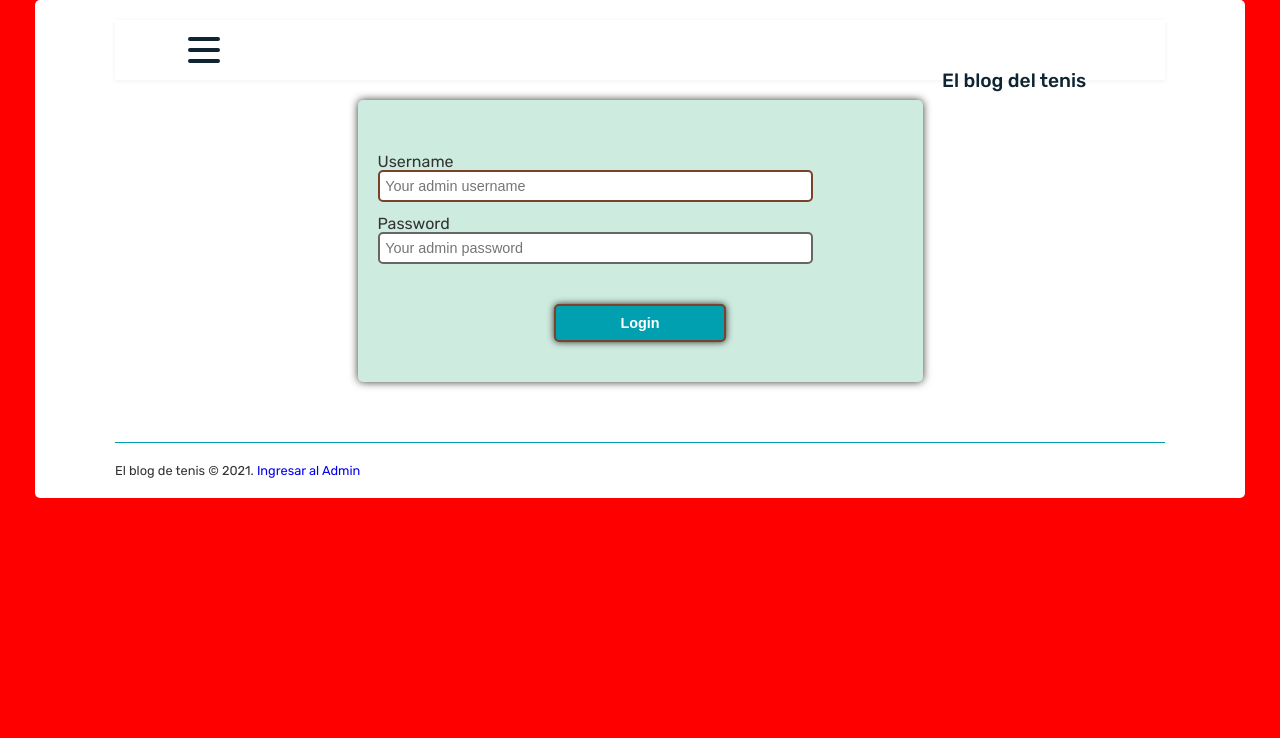
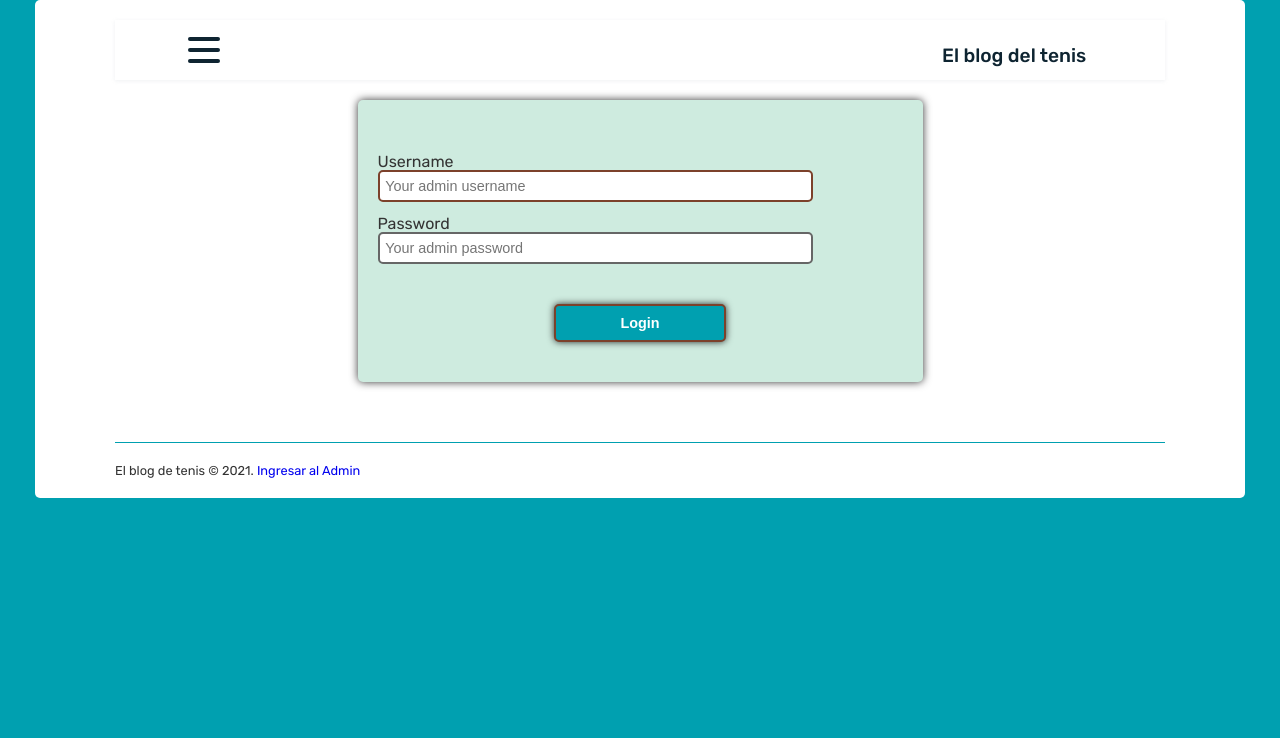
Before and after one commit to Guillef33/cmsTenis, a PHP site: page /php/admin.php in a window 1280 px wide. Shown: the top 738 px of the page. Run offline with PHP 8.4, Linux system fonts and the light colour scheme.

Commit message:
ajustes menu y admin function

```diff
--- a/admin.php
+++ b/admin.php
@@ -160,4 +160,27 @@ function listArticles() {
   require( TEMPLATE_PATH . "/admin/listArticles.php" );
 }
 
+// Funcion creada para filtrar por categoria
+
+function listArticlesByCategory()
+{
+  $results = array();
+  $data = Article::getList();
+  $results['articles'] = $data['results'];
+  $results['totalRows'] = $data['totalRows'];
+  $results['category'] = $data['category']; // Agregue esto, no se si esta ok.
+  $results['pageTitle'] = "All Articles";
+
+  if (isset($_GET['error'])) {
+    if ($_GET['error'] == "articleNotFound") $results['errorMessage'] = "Error: Article not found.";
+  }
+
+  if (isset($_GET['status'])) {
+    if ($_GET['status'] == "changesSaved") $results['statusMessage'] = "Your changes have been saved.";
+    if ($_GET['status'] == "articleDeleted") $results['statusMessage'] = "Article deleted.";
+  }
+
+  require(TEMPLATE_PATH . "/admin/listArticles.php");
+}
+
 ?>
--- a/menu.css
+++ b/menu.css
@@ -124,7 +124,7 @@ body {
 
 .logo {
   position: absolute;
-  top: 5px;
+  top: -20px;
   right: 15px;
   font-size: 1.2rem;
   color: #0e2431;
--- a/style.css
+++ b/style.css
@@ -4,7 +4,7 @@ body {
     margin: 0;
     padding: 0;
     color: #333;
-    background-color: red;
+    background-color: #00a0b0;
     font-family: 'Rubik', sans-serif;
     /* line-height: 1.5em; */
   }
```
